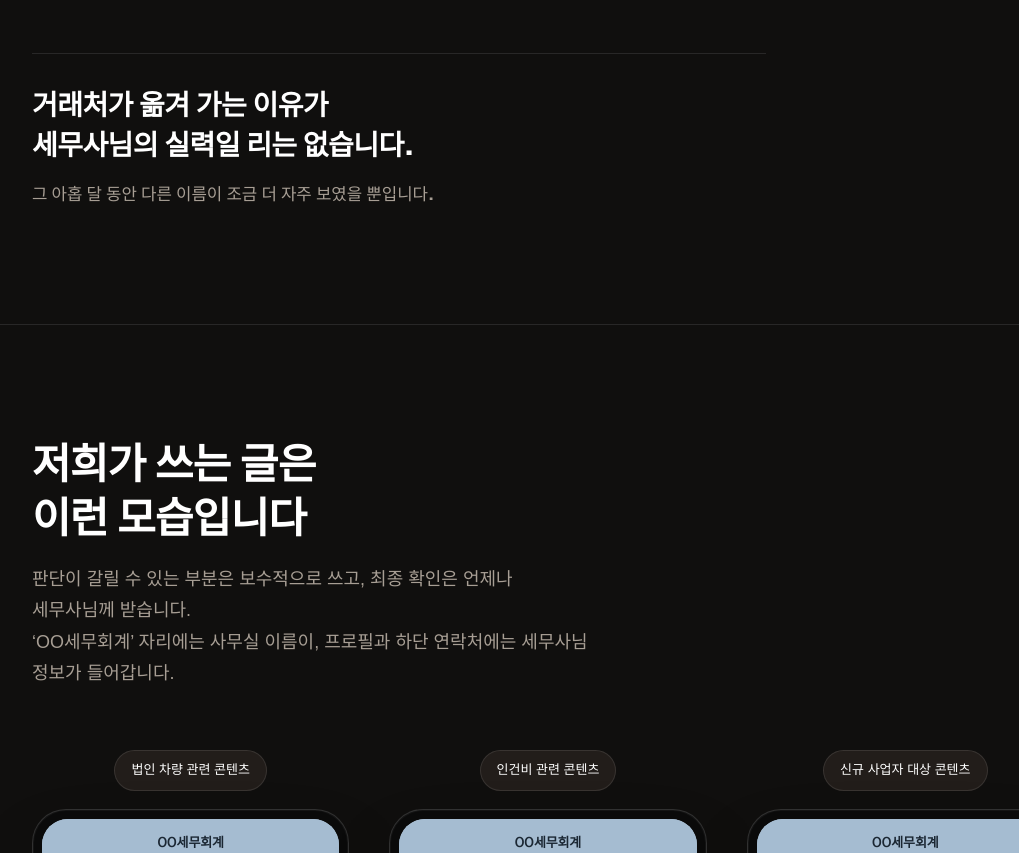
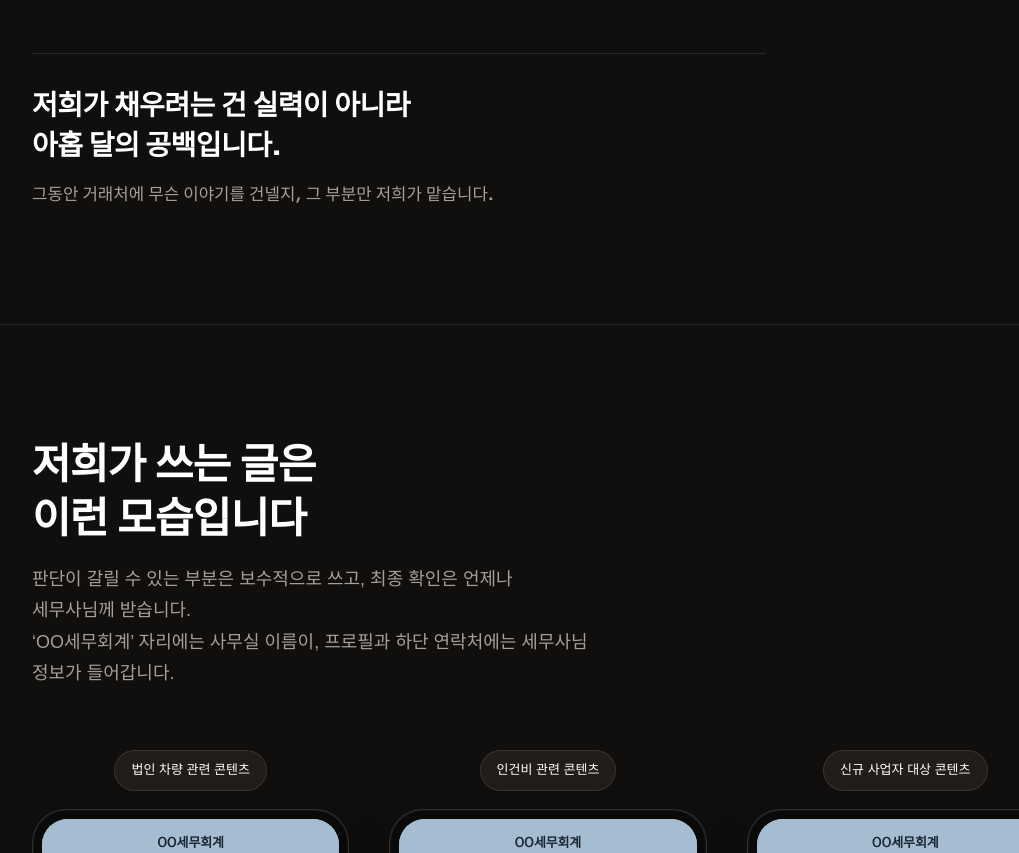
Before and after one commit to nugget-letter/tax-brending-message, a plain HTML site: page index.html in a window 1280 px wide. Shown: the part 1551-2404 px from the top of the page, without its empty margins (92-1111 px from the left). Drawn offline with Linux system fonts and the light colour scheme; a web font is replaced by a local one.

Commit message:
문제 섹션 마무리 문장 교체
- "세무사님의 실력일 리는 없습니다"는 칭찬이어도 상대 실력을 평가하는
  말이라 삭제. 처음 접촉하는 업체가 할 위치가 아님.
- "~일 리는 없습니다 / ~했을 뿐입니다"는 어미가 어긋나 있었음.
  앞 문장의 이유를 대려면 "때문입니다"가 와야 하는데 앞말을 축소하는
  "뿐입니다"로 끝나 접속이 맞지 않았음.
- "옮겨 가는 이유가"는 거래처가 이미 이탈했다고 전제하는 표현이라 삭제.
- 평가를 걷어내고 우리 역할만 선언하는 문장으로 교체. 다음 섹션
  (콘텐츠 예시)으로 넘어가는 다리 역할도 겸함.

Co-Authored-By: Claude Opus 5 <noreply@anthropic.com>

```diff
--- a/index.html
+++ b/index.html
@@ -488,7 +488,7 @@ footer{border-top:1px solid var(--line);padding-block:34px;color:var(--ink-3);fo
       </div>
     </div>
 
-    <p class="punch rv">거래처가 옮겨 가는 이유가<br>세무사님의 실력일 리는 없습니다.<em>그 아홉 달 동안 다른 이름이 조금 더 자주 보였을 뿐입니다.</em></p>
+    <p class="punch rv">저희가 채우려는 건 실력이 아니라<br>아홉 달의 공백입니다.<em>그동안 거래처에 무슨 이야기를 건넬지, 그 부분만 저희가 맡습니다.</em></p>
   </div>
 </section>
 
```
